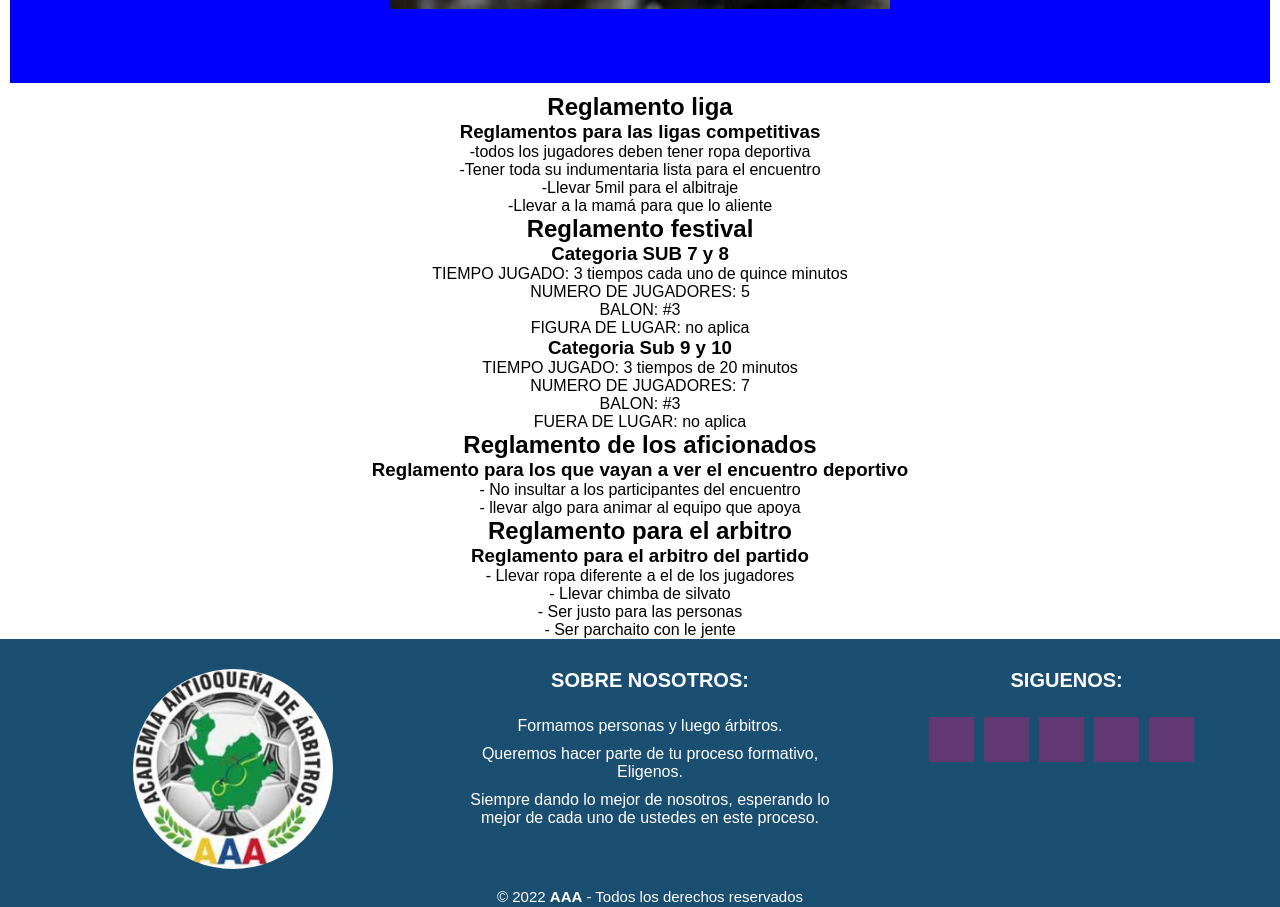
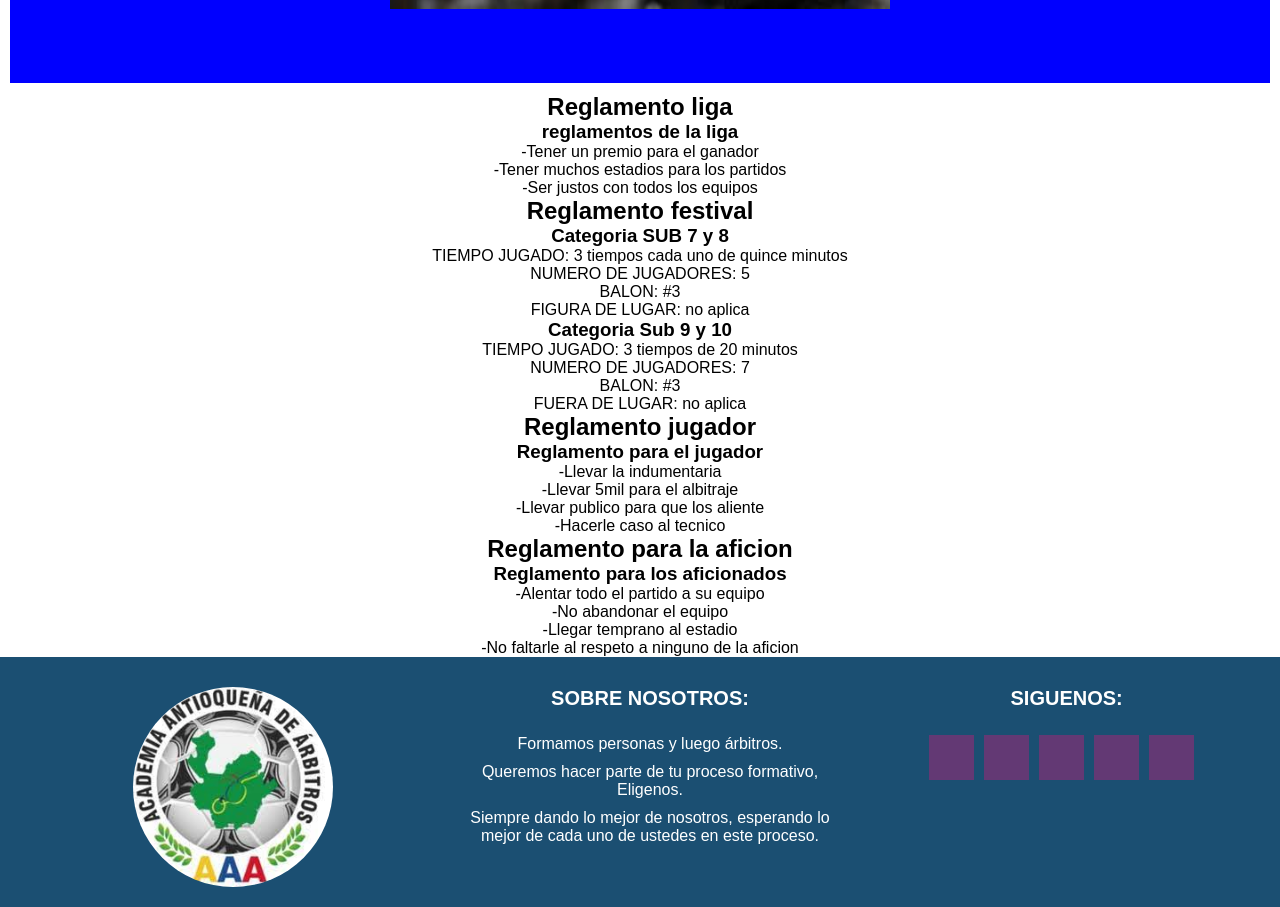
Before and after one commit to joseherrera92/Proyecto-Final-Desarrollo-web, a React (Create React App) app in the folder proyecto/: page / in a window 1280 px wide. Shown: the part 1520-2427 px from the top of the page. Built offline with nearby package versions, Linux system fonts and the light colour scheme.

Commit message:
Update Reglamentos.js

```diff
--- a/proyecto/src/componentes/Reglamentos.js
+++ b/proyecto/src/componentes/Reglamentos.js
@@ -5,14 +5,13 @@ const Reglamentos = () => {
     return(
         <section className='reglamentos'>
             <article className='reglamento-liga'>
-                <></>
+
                 <h2> Reglamento liga</h2>
-                <h3> Reglamentos para las ligas competitivas</h3>
+                <h3> reglamentos de la liga</h3>
                 <p>
-                 <p> -todos los jugadores deben tener ropa deportiva</p>
-                 <p> -Tener toda su indumentaria lista para el encuentro</p>
-                 <p> -Llevar 5mil para el albitraje </p>
-                 <p> -Llevar a la mamá para que lo aliente </p>
+                 <p> -Tener un premio para el ganador</p>
+                 <p> -Tener muchos estadios para los partidos</p>
+                 <p> -Ser justos con todos los equipos</p>
                 </p>
 
             </article>
@@ -41,23 +40,25 @@ const Reglamentos = () => {
 
             </article>
 
-            <article className='reglamento-aficionado'>
-                 <h2> Reglamento de los aficionados</h2>
-                 <h3> Reglamento para los que vayan a ver el encuentro deportivo</h3>
+            <article className='reglamento-jugador'>
+                 <h2> Reglamento jugador</h2>
+                 <h3> Reglamento para el jugador</h3>
                 <p>
-                 <p> - No insultar a los participantes del encuentro</p>
-                 <p>- llevar algo para animar al equipo que apoya</p>
+                 <p> -Llevar la indumentaria</p>
+                 <p> -Llevar 5mil para el albitraje </p>
+                 <p> -Llevar publico para que los aliente</p>
+                 <p> -Hacerle caso al tecnico </p>
                 </p>
             </article>
 
-            <article className='regalemnto-arbitro'>
-                 <h2> Reglamento para el arbitro</h2>
-                 <h3> Reglamento para el arbitro del partido </h3>
+            <article className='regalemnto-aficion'>
+                 <h2> Reglamento para la aficion </h2>
+                 <h3> Reglamento para los aficionados</h3>
                 <p>
-                 <p> - Llevar ropa diferente a el de los jugadores</p>
-                 <p> - Llevar chimba de silvato </p>
-                 <p> - Ser justo para las personas </p>
-                 <p> - Ser parchaito con le jente </p>
+                 <p> -Alentar todo el partido a su equipo</p>
+                 <p> -No abandonar el equipo</p>
+                 <p> -Llegar temprano al estadio </p>
+                 <p> -No faltarle al respeto a ninguno de la aficion</p>
                 </p>
             </article>
         </section>
```
